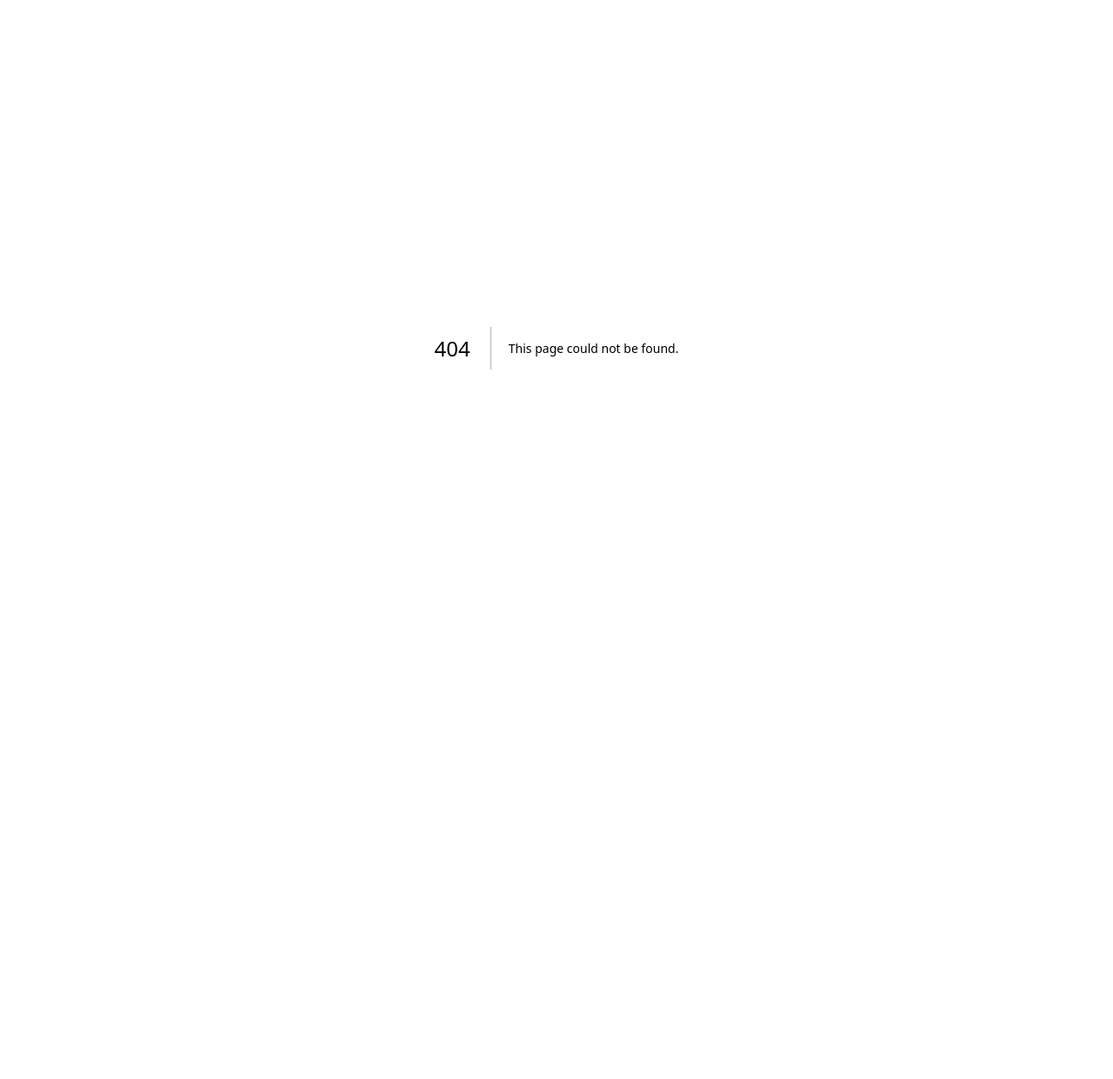
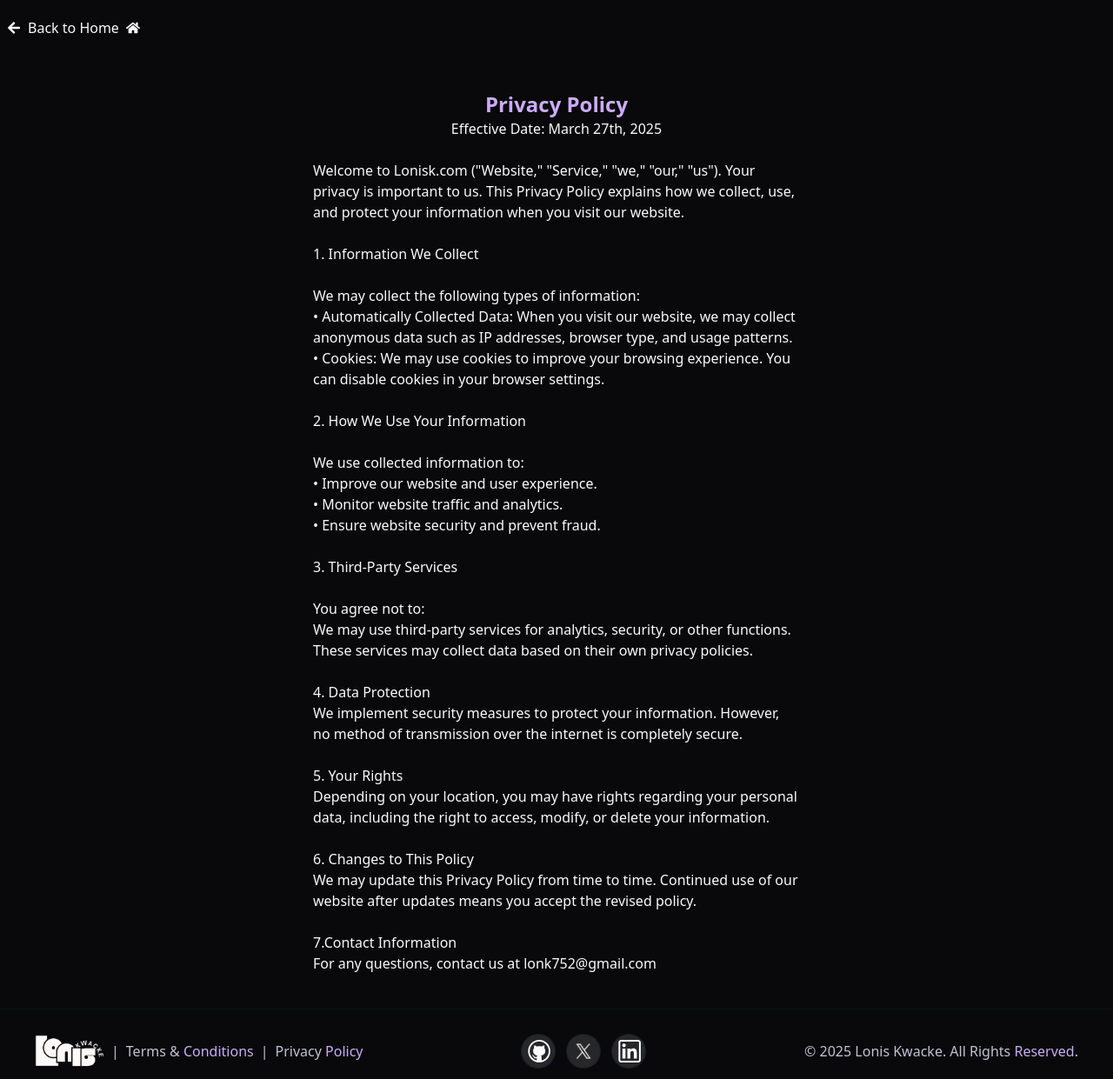
Before and after one commit to lonis752/BrandLabz, a Next.js app: page /privacy-policy in a window 1280 px wide. Before the commit this address had no page. Shown: the whole page at 87% size. Before the commit the page ends 800 px from the top, so only its background shows below. Built offline with nearby package versions, Linux system fonts and the light colour scheme.

Commit message:
Added terms and conditions and privacy policy pages.

```diff
--- /dev/null
+++ b/app/privacy-policy/page.tsx
@@ -0,0 +1,91 @@
+'use client';
+
+import Footer from '@/components/Footer';
+import Link from 'next/link';
+import React from 'react';
+import { FaHome } from 'react-icons/fa';
+import { FaArrowLeft } from 'react-icons/fa';
+
+const page = () => {
+  return (
+    <main>
+      <div className='py-5 px-2'>
+        <Link href='/' className='flex items-center gap-2'>
+          <FaArrowLeft />
+          <p>Back to Home</p>
+          <FaHome />
+        </Link>
+      </div>
+      <div className='flex items-center justify-center'>
+        <div className='p-10 w-1/2'>
+          <h1 className='text-2xl font-bold text-purple text-center'>
+            Privacy Policy
+          </h1>
+          <p className='text-center'>Effective Date: March 27th, 2025</p>
+          <br />
+          <p>
+            Welcome to Lonisk.com (&quot;Website,&quot; &quot;Service,&quot;
+            &quot;we,&quot; &quot;our,&quot; &quot;us&quot;). Your privacy is
+            important to us. This Privacy Policy explains how we collect, use,
+            and protect your information when you visit our website.
+          </p>
+          <br />
+          <p>1. Information We Collect</p>
+          <br />
+          <p>We may collect the following types of information:</p>
+          <p>
+            • Automatically Collected Data: When you visit our website, we may
+            collect anonymous data such as IP addresses, browser type, and usage
+            patterns.
+          </p>
+          <p>
+            • Cookies: We may use cookies to improve your browsing experience.
+            You can disable cookies in your browser settings.
+          </p>
+          <br />
+          <p>2. How We Use Your Information</p>
+          <br />
+          <p>We use collected information to:</p>
+          <p>• Improve our website and user experience.</p>
+          <p>• Monitor website traffic and analytics.</p>
+          <p>• Ensure website security and prevent fraud.</p>
+          <br />
+          <p>3. Third-Party Services</p>
+          <br />
+          <p>You agree not to:</p>
+          <p>
+            We may use third-party services for analytics, security, or other
+            functions. These services may collect data based on their own
+            privacy policies.
+          </p>
+          <br />
+          <p>4. Data Protection</p>
+          <p>
+            We implement security measures to protect your information. However,
+            no method of transmission over the internet is completely secure.
+          </p>
+          <br />
+          <p>5. Your Rights</p>
+          <p>
+            Depending on your location, you may have rights regarding your
+            personal data, including the right to access, modify, or delete your
+            information.
+          </p>
+          <br />
+          <p>6. Changes to This Policy</p>
+          <p>
+            We may update this Privacy Policy from time to time. Continued use
+            of our website after updates means you accept the revised policy.
+          </p>
+          <br />
+          <p>7.Contact Information</p>
+          <p>For any questions, contact us at lonk752@gmail.com</p>
+        </div>
+      </div>
+
+      <Footer />
+    </main>
+  );
+};
+
+export default page;
--- /dev/null
+++ b/app/terms-conditions/page.tsx
@@ -0,0 +1,91 @@
+'use client';
+
+import Footer from '@/components/Footer';
+import Link from 'next/link';
+import React from 'react';
+import { FaHome } from 'react-icons/fa';
+import { FaArrowLeft } from 'react-icons/fa';
+
+const page = () => {
+  return (
+    <main>
+      <div className='py-5 px-2'>
+        <Link href='/' className='flex items-center gap-2'>
+          <FaArrowLeft />
+          <p>Back to Home</p>
+          <FaHome />
+        </Link>
+      </div>
+      <div className='flex items-center justify-center'>
+        <div className='p-10 w-1/2'>
+          <h1 className='text-2xl font-bold text-purple text-center'>
+            Terms and Conditions
+          </h1>
+          <p className='text-center'>Effective Date: March 27th, 2025</p>
+          <br />
+          <p>
+            Welcome to Lonisk.com (&quot;Website,&quot; &quot;Service,&quot;
+            &quot;we,&quot; &quot;our,&quot; &quot;us&quot;). By accessing or
+            using our website and services, you agree to be bound by these Terms
+            and Conditions. If you do not agree, please do not use our services.
+          </p>
+          <br />
+          <p>1. Use of Our Services</p>
+          <p>
+            You agree to use our website in compliance with applicable laws and
+            regulations. You may not use our services for any illegal or
+            unauthorized purpose.
+          </p>
+          <br />
+          <p>2. User Content</p>
+          <p>
+            Any content you upload or submit remains your property, but by
+            submitting content, you grant us a worldwide, non-exclusive license
+            to use, modify, and display it as needed to provide our services.
+          </p>
+          <br />
+          <p>3. Prohibited Activities</p>
+          <br />
+          <p>You agree not to:</p>
+          <p>• Use our services for fraudulent purposes.</p>
+          <p>• Attempt to hack, modify, or disrupt the website.</p>
+          <p>• Violate any local, national, or international laws.</p>
+          <br />
+          <p>4. Service Availability</p>
+          <p>
+            We strive to keep our website running smoothly, but we do not
+            guarantee uninterrupted service. We may modify or discontinue
+            services at any time without notice.
+          </p>
+          <br />
+          <p>5. Limitation of Liability</p>
+          <p>
+            We are not liable for any direct, indirect, incidental, or
+            consequential damages arising from the use of our website or
+            services.
+          </p>
+          <br />
+          <p>6. Privacy Policy</p>
+          <p>
+            Your data is handled in accordance with our Privacy Policy, which
+            you can find www.lonisk.com/privacy-policy
+          </p>
+          <br />
+          <p>7. Changes to These Terms</p>
+          <p>
+            We may update these Terms and Conditions from time to time.
+            Continued use of our services after updates means you accept the
+            revised terms.
+          </p>
+          <br />
+          <p>8. Contact Information</p>
+          <p>For any questions, contact us at lonk752@gmail.com</p>
+        </div>
+      </div>
+
+      <Footer />
+    </main>
+  );
+};
+
+export default page;
--- a/components/Footer.tsx
+++ b/components/Footer.tsx
@@ -1,5 +1,6 @@
-import Image from "next/image";
-import React, { useEffect, useState } from "react";
+import Image from 'next/image';
+import Link from 'next/link';
+import React, { useEffect, useState } from 'react';
 
 const Footer = () => {
   const [year, setYear] = useState(new Date().getFullYear());
@@ -10,32 +11,61 @@ const Footer = () => {
 
   return (
     <>
-      <section className="sm:px-10 px-5 pt-7 pb-3 border-t border-black-200 flex justify-center sm:justify-between items-center flex-wrap gap-5">
-        <div className="text-white-200 flex gap-2 items-center">
-          <Image width={80} height={20} src="/lonis.png" alt="my logo" />
+      <section className='sm:px-10 px-5 pt-7 pb-3 border-t border-black-200 flex justify-center sm:justify-between items-center flex-wrap gap-5'>
+        <div className='text-white-200 flex gap-2 items-center'>
+          <Image width={80} height={20} src='/lonis.png' alt='my logo' />
           <p>|</p>
-          <p className="text-center">Terms & <span className="text-purple">Conditions</span></p>
+          <Link href='/terms-conditions'>
+            <p className='text-center'>
+              Terms & <span className='text-purple'>Conditions</span>
+            </p>
+          </Link>
           <p>|</p>
-          <p className="text-center">Privacy <span className="text-purple">Policy</span></p>
+          <Link href='/privacy-policy'>
+            <p className='text-center'>
+              Privacy <span className='text-purple'>Policy</span>
+            </p>
+          </Link>
         </div>
-        <div className="flex gap-3">
-          <div className="w-10 h-10 rounded-full flex justify-center items-center bg-black-300 border border-black-200">
-            <a href="https://github.com/lonis752" target="_blank">
-              <Image width={27} height={27} src="/git.svg" alt="Github Logo" className="" />
+        <div className='flex gap-3'>
+          <div className='w-10 h-10 rounded-full flex justify-center items-center bg-black-300 border border-black-200'>
+            <a href='https://github.com/lonis752' target='_blank'>
+              <Image
+                width={27}
+                height={27}
+                src='/git.svg'
+                alt='Github Logo'
+                className=''
+              />
             </a>
           </div>
-          <div className="w-10 h-10 rounded-full flex justify-center items-center bg-black-300 border border-black-200">
-            <a href="https://x.com/lonis_k" target="_blank">
-              <Image width={40} height={40} src="/x.png" alt="X Logo" className="" />
+          <div className='w-10 h-10 rounded-full flex justify-center items-center bg-black-300 border border-black-200'>
+            <a href='https://x.com/lonis_k' target='_blank'>
+              <Image
+                width={40}
+                height={40}
+                src='/x.png'
+                alt='X Logo'
+                className=''
+              />
             </a>
           </div>
-          <div className="w-10 h-10 rounded-full flex justify-center items-center bg-black-300 border border-black-200">
-            <a href="https://www.linkedin.com/in/lonis-kwacke/" target="_blank">
-              <Image width={27} height={27} src="/link.svg" alt="LinkedIn Logo" className="" />
+          <div className='w-10 h-10 rounded-full flex justify-center items-center bg-black-300 border border-black-200'>
+            <a href='https://www.linkedin.com/in/lonis-kwacke/' target='_blank'>
+              <Image
+                width={27}
+                height={27}
+                src='/link.svg'
+                alt='LinkedIn Logo'
+                className=''
+              />
             </a>
           </div>
         </div>
-        <p className="text-white-200 text-center">{`© ${year}`} Lonis Kwacke. All Rights <span className="text-purple">Reserved</span>.</p>
+        <p className='text-white-200 text-center'>
+          {`© ${year}`} Lonis Kwacke. All Rights{' '}
+          <span className='text-purple'>Reserved</span>.
+        </p>
       </section>
     </>
   );
--- a/components/Hero.tsx
+++ b/components/Hero.tsx
@@ -24,7 +24,6 @@ const Hero = () => {
         className='h-screen w-full dark:bg-black-100 bg-white dark:bg-grid-white/[0.03] bg-grid-black-100/[0.2]
        absolute top-0 left-0 flex items-center justify-center'
       >
-        {/* Radial gradient for the container to give a faded look */}
         <div
           className='absolute pointer-events-none inset-0 flex items-center justify-center dark:bg-black-100
          bg-white [mask-image:radial-gradient(ellipse_at_center,transparent_20%,black)]'
@@ -48,7 +47,7 @@ const Hero = () => {
           </motion.p>
 
           <motion.h1
-            className='text-center font-extrabold text-[40px] md:text-5xl lg:text-6xl py-20'
+            className='text-center font-extrabold text-[40px] sm:text-4xl md:text-5xl lg:text-6xl py-20'
             initial={{ opacity: 0 }}
             animate={{ opacity: 1.5 }}
             transition={{ duration: 1, delay: 0.6 }}
```
